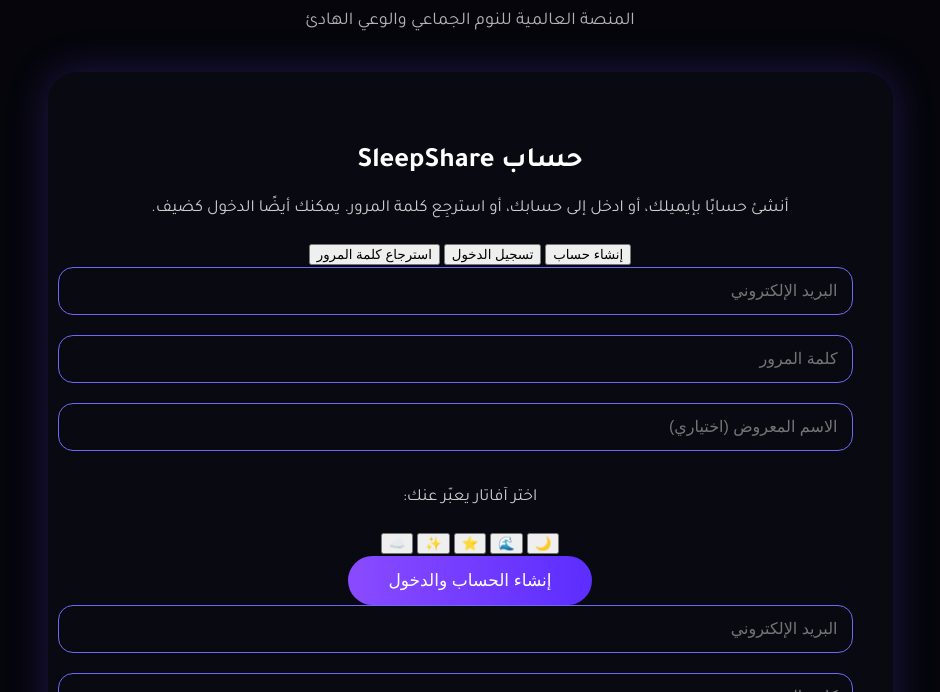
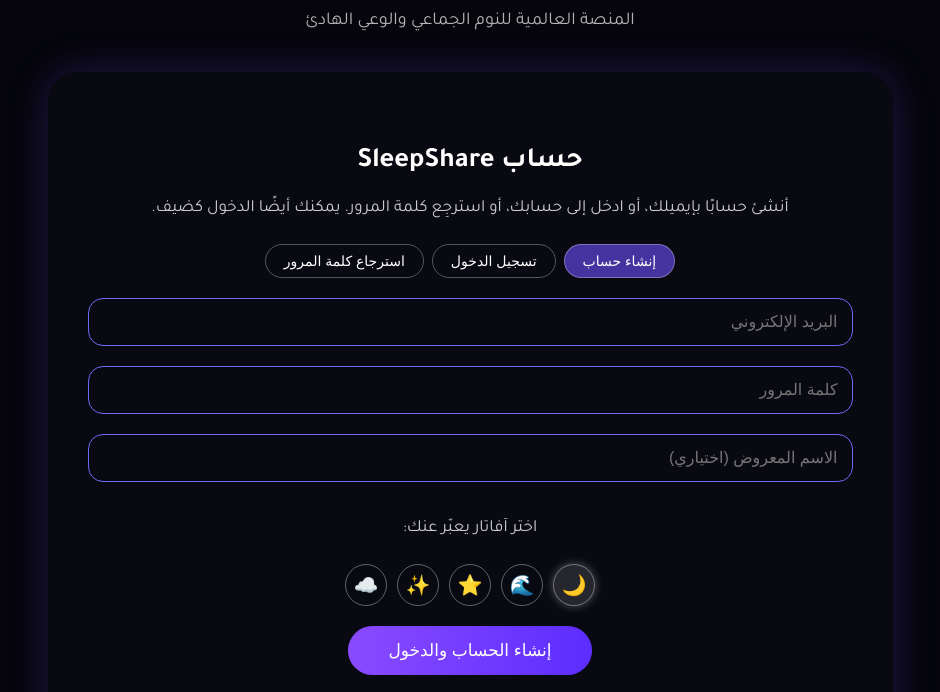
Before and after one commit to lahyabder/sleepshare, a plain HTML site: page index.html in a window 1280 px wide. Both pictures are taken after a click on the button "ابدأ / تسجيل الدخول". Shown: the part 108-800 px from the top of the page, without its empty margins (170-1110 px from the left). Drawn offline with Linux system fonts and the light colour scheme.

Commit message:
Update styles.css

```diff
--- a/styles.css
+++ b/styles.css
@@ -103,6 +103,7 @@
   background: transparent;
   color: white;
   margin-bottom: 20px;
+  box-sizing: border-box;
 }
 
 .text-area {
@@ -114,6 +115,7 @@
   background: transparent;
   color: white;
   min-height: 110px;
+  box-sizing: border-box;
 }
 
 /* ========== عناصر الاختيار (الأقراص) ========== */
@@ -135,6 +137,66 @@
 
 .pill:hover {
   background: rgba(120, 100, 255, 0.3);
+}
+
+/* ========== Tabs المصادقة ========== */
+.auth-tabs {
+  display: flex;
+  gap: 8px;
+  justify-content: center;
+  margin-bottom: 20px;
+  flex-wrap: wrap;
+}
+
+.auth-tab {
+  padding: 8px 18px;
+  border-radius: 20px;
+  border: 1px solid rgba(255,255,255,0.3);
+  background: transparent;
+  color: #fff;
+  cursor: pointer;
+  font-size: 14px;
+}
+
+.auth-tab.active {
+  background: rgba(110, 80, 255, 0.6);
+}
+
+.auth-panel {
+  display: none;
+}
+
+.auth-panel.is-active {
+  display: block;
+}
+
+.divider {
+  margin: 25px 0 15px;
+  border: 0;
+  border-top: 1px solid rgba(255,255,255,0.12);
+}
+
+/* ===== الآفاتار ===== */
+.avatar-list {
+  display: flex;
+  gap: 10px;
+  justify-content: center;
+  margin-bottom: 20px;
+}
+
+.avatar-option {
+  width: 42px;
+  height: 42px;
+  border-radius: 999px;
+  border: 1px solid rgba(255,255,255,0.35);
+  background: transparent;
+  font-size: 20px;
+  cursor: pointer;
+}
+
+.avatar-option.selected {
+  background: rgba(255,255,255,0.12);
+  box-shadow: 0 0 10px rgba(255,255,255,0.3);
 }
 
 /* ========== الخريطة + التنفّس البصري ========== */
@@ -203,15 +265,15 @@
     opacity: 0.7;
   }
   20% {
-    transform: scale(1.05); /* شهيق */
+    transform: scale(1.05);
     opacity: 1;
   }
   50% {
-    transform: scale(1.05); /* حبس */
+    transform: scale(1.05);
     opacity: 1;
   }
   100% {
-    transform: scale(0.7); /* زفير طويل */
+    transform: scale(0.7);
     opacity: 0.65;
   }
 }
@@ -232,6 +294,30 @@
   font-size: 14px;
   opacity: 0.8;
   text-align: left;
+}
+
+/* زر الصوت */
+.sound-btn {
+  position: absolute;
+  bottom: 8px;
+  left: 50%;
+  transform: translateX(-50%);
+  background: rgba(255, 255, 255, 0.1);
+  border: 1px solid rgba(255, 255, 255, 0.25);
+  color: white;
+  font-size: 20px;
+  padding: 6px 16px;
+  border-radius: 20px;
+  cursor: pointer;
+  transition: 0.2s ease;
+}
+
+.sound-btn:hover {
+  background: rgba(255, 255, 255, 0.2);
+}
+
+.sound-off {
+  opacity: 0.4;
 }
 
 /* ========== الرسالة ========== */
```
